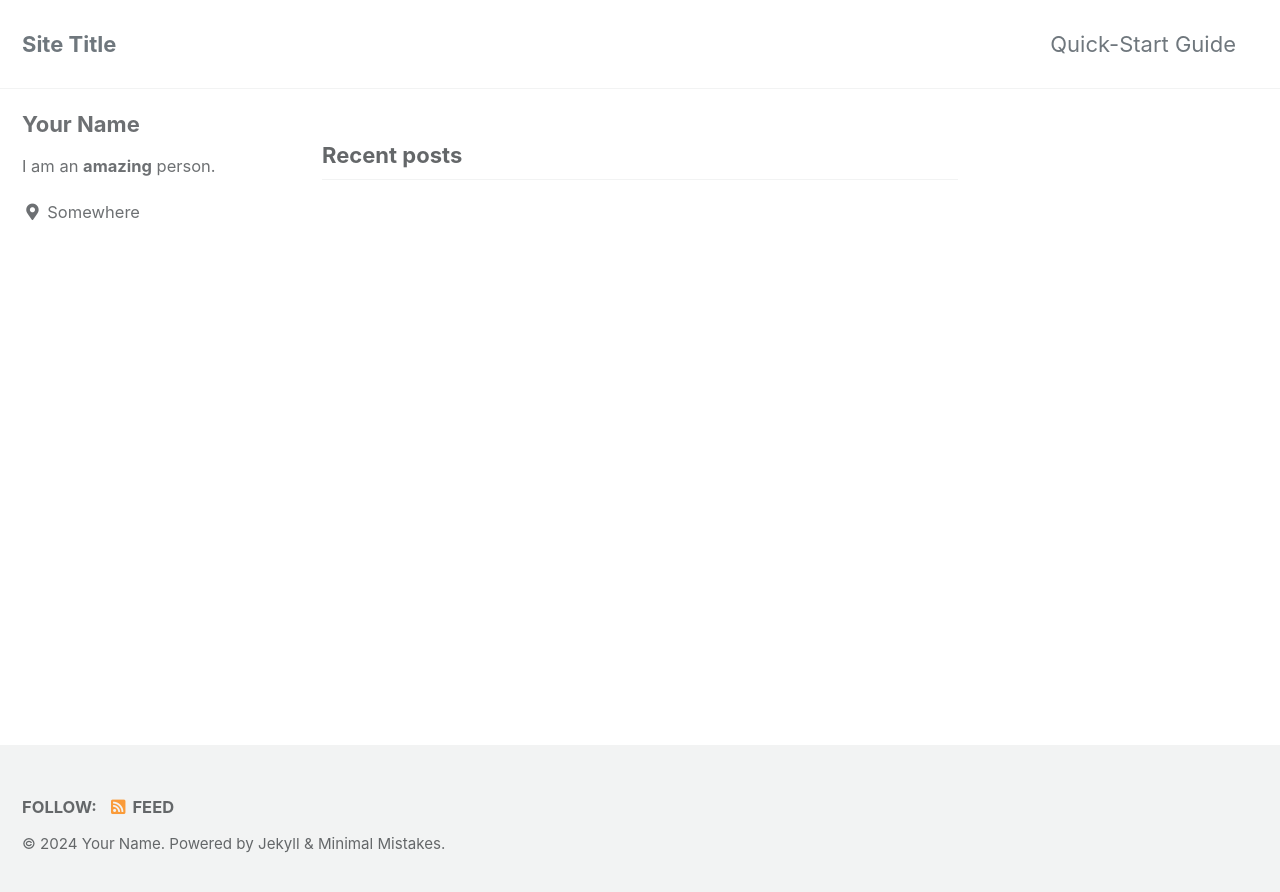
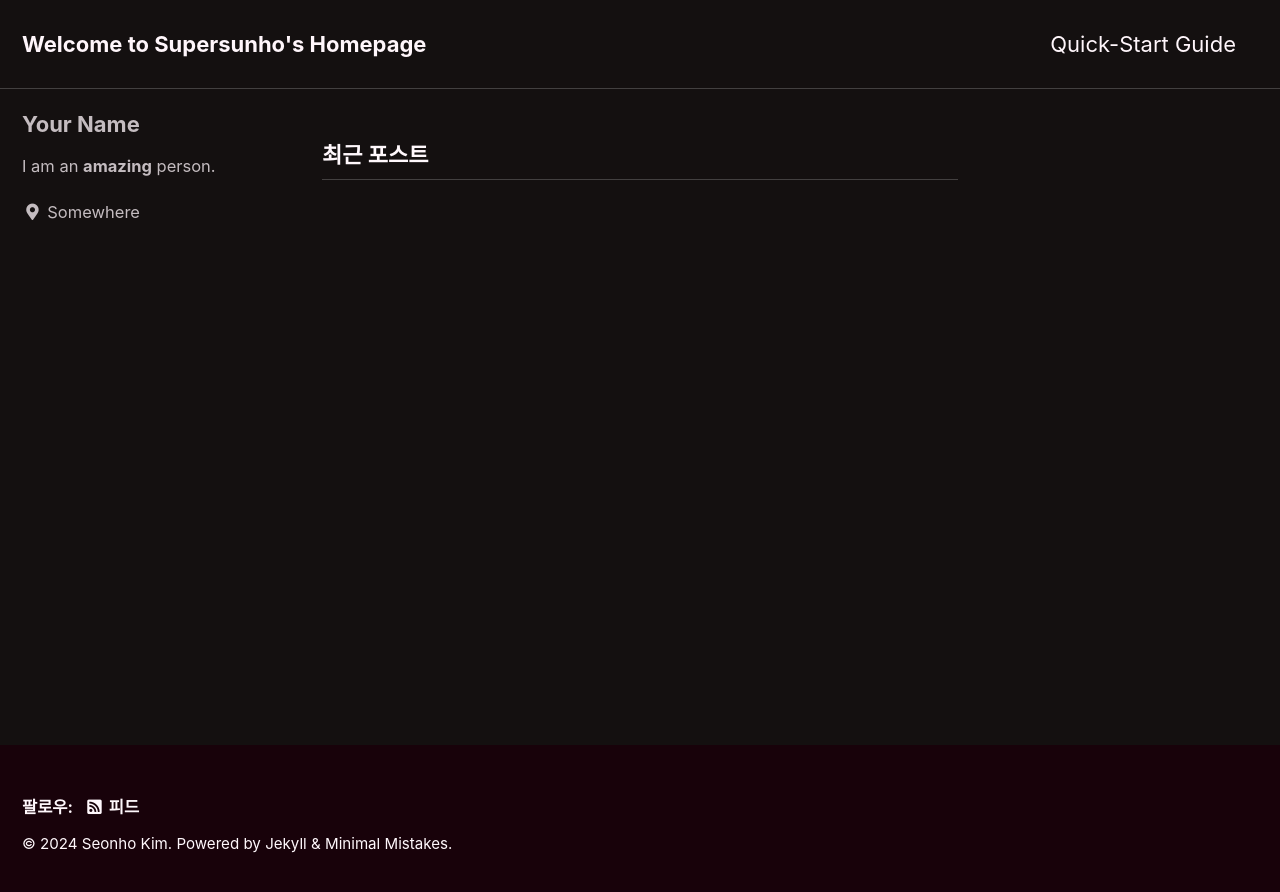
Before and after one commit to supersunho/supersunho.github.io, a Jekyll site: the page built from index.html, in a window 1280 px wide. Shown: the top 892 px of the page. Built offline with Jekyll 4.4.1, drawn with Linux system fonts in a browser that asks for light colours; cached includes are drawn as plain includes; the list of posts is cut into pages by our own code.

Commit message:
변경된 config 확인

```diff
--- a/_config.yml
+++ b/_config.yml
@@ -12,18 +12,18 @@
 
 # theme                  : "minimal-mistakes-jekyll"
 remote_theme: "mmistakes/minimal-mistakes"
-minimal_mistakes_skin: "default" # "air", "aqua", "contrast", "dark", "dirt", "neon", "mint", "plum", "sunrise"
+minimal_mistakes_skin: "neon" # "air", "aqua", "contrast", "dark", "dirt", "neon", "mint", "plum", "sunrise"
 
 # Site Settings
-locale: "en-US"
-title: "Site Title"
+locale: "ko-KR"
+title: "Welcome to Supersunho's Homepage"
 title_separator: "-"
 subtitle: # site tagline that appears below site title in masthead
-name: "Your Name"
+name: "Seonho Kim"
 description: "An amazing website."
-url: # the base hostname & protocol for your site e.g. "https://mmistakes.github.io"
+url: "https://supersunho.github.io"# the base hostname & protocol for your site e.g. "https://mmistakes.github.io"
 baseurl: "" # the subpath of your site, e.g. "/blog"
-repository: # GitHub username/repo-name e.g. "mmistakes/minimal-mistakes"
+repository: "supersunho/supersunho.github.io" # GitHub username/repo-name e.g. "mmistakes/minimal-mistakes"
 teaser: # path of fallback teaser image, e.g. "/assets/images/500x300.png"
 logo: # path of logo image to display in the masthead, e.g. "/assets/images/88x88.png"
 masthead_title: # overrides the website title displayed in the masthead, use " " for no title
```
